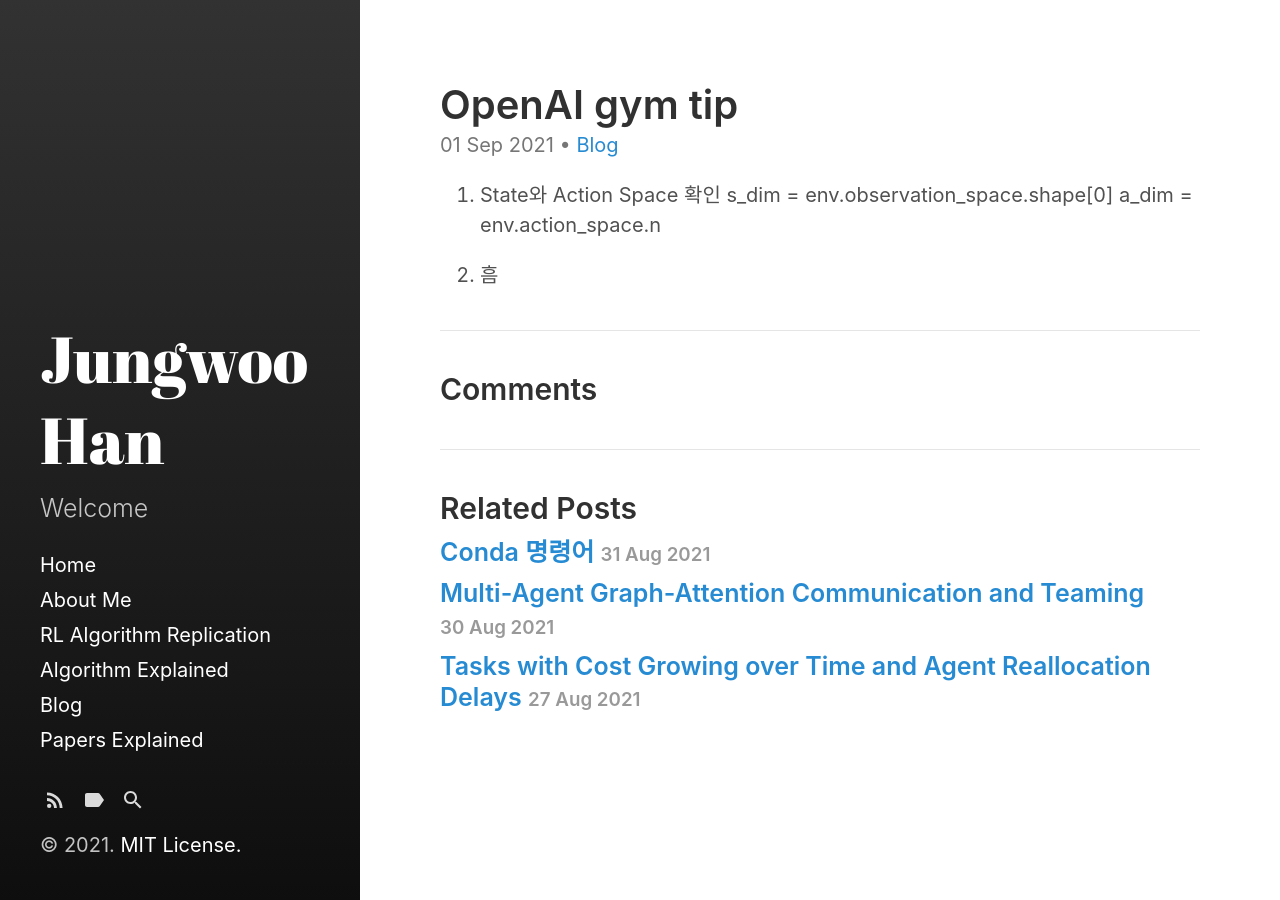
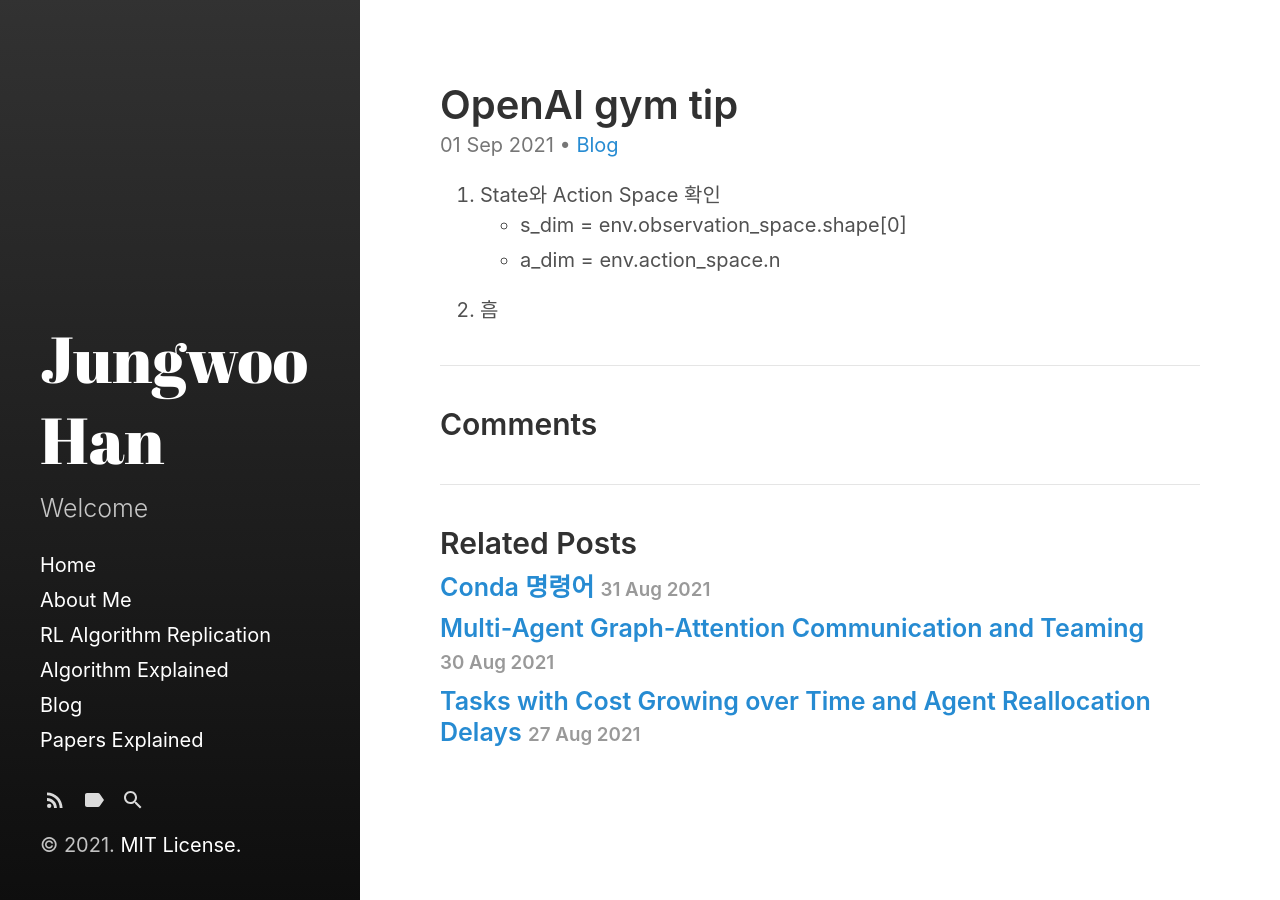
Before and after one commit to jungwoohan72/jungwoohan72.github.io, a Jekyll site: the page built from _posts/2021-09-01-openai-tips.md, in a window 1280 px wide. Built offline with Jekyll 4.4.1, drawn with Linux system fonts in a browser that asks for light colours.

```diff
--- a/_posts/2021-09-01-openai-tips.md
+++ b/_posts/2021-09-01-openai-tips.md
@@ -5,7 +5,7 @@ categories: Blog
 ---
 
 1. State와 Action Space 확인
-s_dim = env.observation_space.shape[0]
-a_dim = env.action_space.n
+* s_dim = env.observation_space.shape[0]
+* a_dim = env.action_space.n
 
 2. 흠
```
